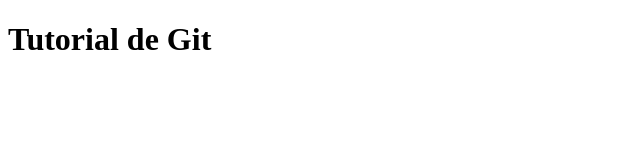
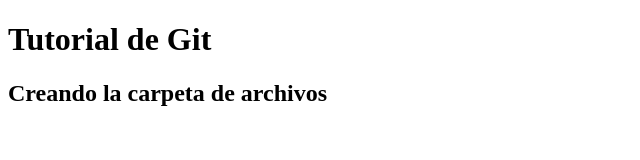
Before and after one commit to YasminTorresG47/git-tutorial, a plain HTML site: page index.html in a window 1280 px wide. Shown: the whole page, without its empty margins (0-640 px from the left). Drawn offline with Linux system fonts and the light colour scheme.

Commit message:
se agrego un h2

```diff
--- a/index.html
+++ b/index.html
@@ -8,5 +8,6 @@
 </head>
 <body>
     <h1>Tutorial de Git</h1>
+    <h2>Creando la carpeta de archivos</h2>
 </body>
 </html>
```
